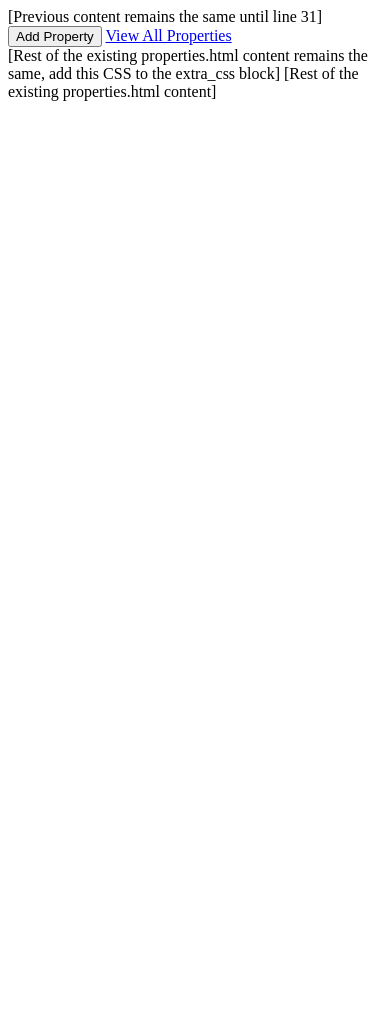
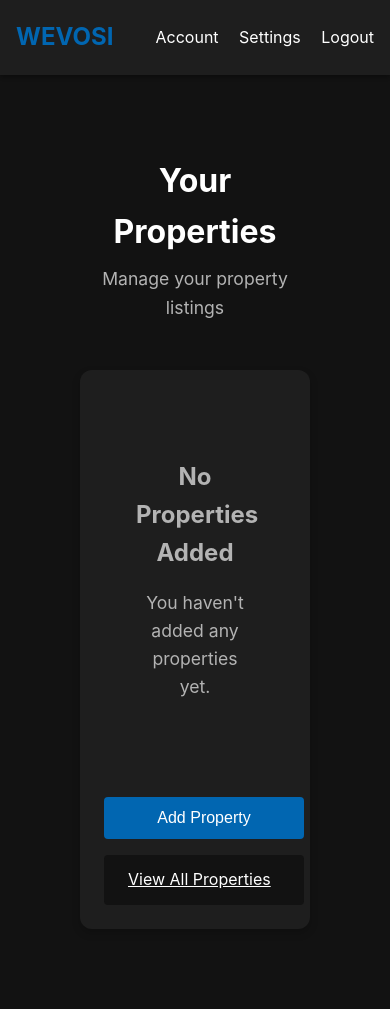
Before and after one commit to veewevosi/wevosi, a Flask app: page /properties in a window 390 px wide. Before the commit the page ends 101 px from the top, so only its background shows below. Run offline with Flask 3, Linux system fonts and the light colour scheme; the visitor is signed in with stand-in values (Sample User, id 1); data that the repository does not hold is empty.

Commit message:
Agent query: Please check if: 1. The Properties page loads correctly with proper styling 2. The Add Property button opens a modal 3. The View All Properties button works 4. All styling matches the site's theme

```diff
--- a/static/css/properties.css
+++ b/static/css/properties.css
@@ -87,6 +87,69 @@
     border-top: 1px solid var(--bg-secondary);
 }
 
+.action-buttons {
+    display: flex;
+    gap: 1rem;
+    margin-top: 2rem;
+    justify-content: center;
+}
+
+.action-buttons .btn {
+    min-width: 200px;
+}
+
+.add-property-btn {
+    background-color: var(--accent-color);
+}
+
+.view-all-btn {
+    background-color: var(--bg-primary);
+}
+
+/* Modal styles */
+.modal {
+    display: none;
+    position: fixed;
+    top: 0;
+    left: 0;
+    width: 100%;
+    height: 100%;
+    background-color: rgba(0, 0, 0, 0.5);
+    z-index: 1000;
+}
+
+.modal-content {
+    position: relative;
+    background-color: var(--bg-secondary);
+    margin: 5vh auto;
+    padding: 2rem;
+    width: 90%;
+    max-width: 600px;
+    border-radius: 8px;
+    max-height: 90vh;
+    overflow-y: auto;
+}
+
+.close-btn {
+    position: absolute;
+    right: 1rem;
+    top: 1rem;
+    font-size: 1.5rem;
+    color: var(--text-secondary);
+    cursor: pointer;
+}
+
+.close-btn:hover {
+    color: var(--text-primary);
+}
+
+.form-row {
+    display: grid;
+    grid-template-columns: repeat(auto-fit, minmax(200px, 1fr));
+    gap: 1rem;
+    margin-bottom: 1rem;
+}
+
 .no-properties-message {
     text-align: center;
     padding: 4rem 2rem;
@@ -101,16 +164,6 @@
 .no-properties-message p {
     color: var(--text-secondary);
     font-size: 1.1rem;
-    margin: 0.5rem 0;
-}
-
-.no-properties-message a {
-    color: var(--accent-color);
-    text-decoration: none;
-}
-
-.no-properties-message a:hover {
-    text-decoration: underline;
 }
 
 /* Responsive adjustments */
@@ -128,7 +181,12 @@
         padding: 1.5rem;
     }
 
-    .property-card {
-        margin-bottom: 0;
+    .action-buttons {
+        flex-direction: column;
+    }
+
+    .modal-content {
+        width: 95%;
+        margin: 2vh auto;
     }
 }
--- a/templates/properties.html
+++ b/templates/properties.html
@@ -1,31 +1,149 @@
-[Previous content remains the same until line 31]
-        <div class="button-group">
-            <button class="btn add-property-btn" onclick="openPropertyModal()">Add Property</button>
-            <a href="{{ url_for('all_properties') }}" class="btn view-all-btn">View All Properties</a>
+{% extends "base.html" %}
+
+{% block title %}Properties - WEVOSI{% endblock %}
+
+{% block content %}
+<div class="container">
+    <div class="properties-container">
+        <div class="properties-header">
+            <h2>Your Properties</h2>
+            <p class="properties-subtitle">Manage your property listings</p>
+        </div>
+
+        <div class="properties-content">
+            {% if properties %}
+                <div class="properties-grid">
+                    {% for property in properties %}
+                        <div class="property-card">
+                            <h3>{{ property.property_name }}</h3>
+                            <div class="property-details">
+                                <p><strong>Location:</strong></p>
+                                <p>{{ property.street_address }}</p>
+                                <p>{{ property.city }}, {{ property.state }} {{ property.zipcode }}</p>
+                            </div>
+                            <div class="property-details">
+                                <p><strong>Property Details:</strong></p>
+                                <p>Type: {{ property.type }}</p>
+                                <p>{{ property.acres }} acres ({{ "{:,.0f}".format(property.square_feet) }} sq ft)</p>
+                            </div>
+                        </div>
+                    {% endfor %}
+                </div>
+            {% else %}
+                <div class="no-properties-message">
+                    <h3>No Properties Added</h3>
+                    <p>You haven't added any properties yet.</p>
+                </div>
+            {% endif %}
+
+            <div class="action-buttons">
+                <button class="btn add-property-btn" onclick="openPropertyModal()">Add Property</button>
+                <a href="{{ url_for('all_properties') }}" class="btn view-all-btn">View All Properties</a>
+            </div>
         </div>
     </div>
 </div>
 
-[Rest of the existing properties.html content remains the same, add this CSS to the extra_css block]
+<!-- Property Modal -->
+<div id="propertyModal" class="modal">
+    <div class="modal-content">
+        <span class="close-btn">&times;</span>
+        <h2>Add New Property</h2>
+        <form action="{{ url_for('add_property') }}" method="POST">
+            <div class="form-group">
+                <label for="property_name">Property Name</label>
+                <input type="text" id="property_name" name="property_name" required>
+            </div>
+
+            <div class="form-group">
+                <label for="street_address">Street Address</label>
+                <input type="text" id="street_address" name="street_address" required>
+            </div>
+
+            <div class="form-row">
+                <div class="form-group">
+                    <label for="city">City</label>
+                    <input type="text" id="city" name="city" required>
+                </div>
+
+                <div class="form-group">
+                    <label for="state">State</label>
+                    <input type="text" id="state" name="state" required>
+                </div>
+
+                <div class="form-group">
+                    <label for="zipcode">Zipcode</label>
+                    <input type="text" id="zipcode" name="zipcode" required>
+                </div>
+            </div>
+
+            <div class="form-row">
+                <div class="form-group">
+                    <label for="longitude">Longitude</label>
+                    <input type="number" id="longitude" name="longitude" step="any" required>
+                </div>
+
+                <div class="form-group">
+                    <label for="latitude">Latitude</label>
+                    <input type="number" id="latitude" name="latitude" step="any" required>
+                </div>
+            </div>
+
+            <div class="form-row">
+                <div class="form-group">
+                    <label for="acres">Acres</label>
+                    <input type="number" id="acres" name="acres" step="0.01" required>
+                </div>
+
+                <div class="form-group">
+                    <label for="square_feet">Square Feet</label>
+                    <input type="number" id="square_feet" name="square_feet" required>
+                </div>
+            </div>
+
+            <div class="form-group">
+                <label for="type">Property Type</label>
+                <select id="type" name="type" required>
+                    <option value="">Select Type</option>
+                    <option value="Residential">Residential</option>
+                    <option value="Commercial">Commercial</option>
+                    <option value="Industrial">Industrial</option>
+                    <option value="Land">Land</option>
+                </select>
+            </div>
+
+            <button type="submit" class="btn">Add Property</button>
+        </form>
+    </div>
+</div>
+{% endblock %}
 
 {% block extra_css %}
-<style>
-    [Previous styles remain the same]
+<link rel="stylesheet" href="{{ url_for('static', filename='css/properties.css') }}">
+{% endblock %}
 
-    .button-group {
-        display: flex;
-        gap: 1rem;
-        margin-top: 2rem;
+{% block extra_js %}
+<script>
+// Modal functionality
+function openPropertyModal() {
+    const modal = document.getElementById('propertyModal');
+    modal.style.display = 'block';
+}
+
+// Close button functionality
+document.addEventListener('DOMContentLoaded', function() {
+    const modal = document.getElementById('propertyModal');
+    const closeBtn = document.querySelector('.close-btn');
+
+    closeBtn.onclick = function() {
+        modal.style.display = 'none';
     }
 
-    .view-all-btn {
-        background-color: var(--accent-color);
+    window.onclick = function(event) {
+        if (event.target == modal) {
+            modal.style.display = 'none';
+        }
     }
-
-    .button-group .btn {
-        flex: 1;
-    }
-</style>
+});
+</script>
 {% endblock %}
-
-[Rest of the existing properties.html content]
```
